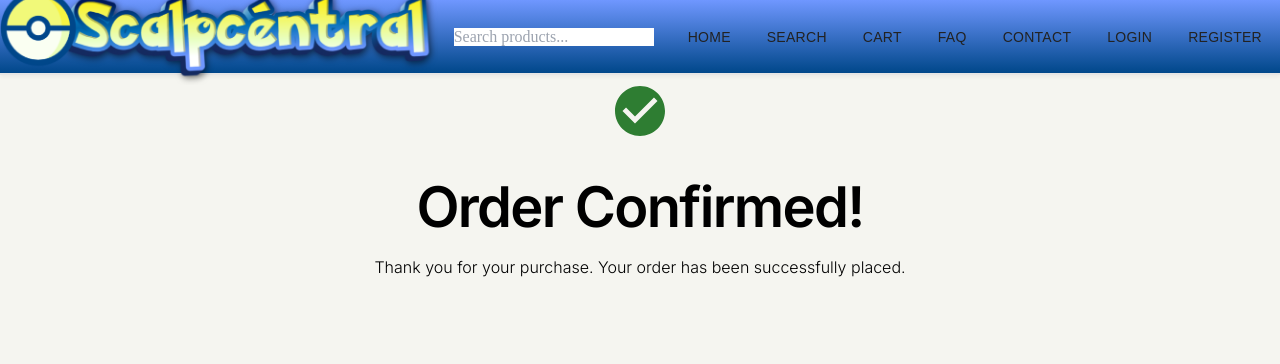
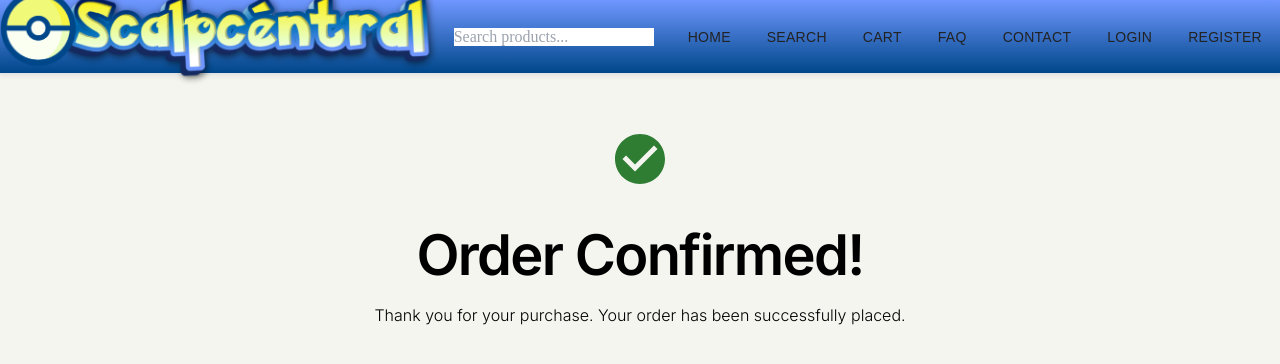
Before and after one commit to QNoah/ScalpCentral, a React (Vite) app in the folder Website/: page /order-confirmation in a window 1280 px wide. Shown: the top 364 px of the page. Built offline with nearby package versions, Linux system fonts and the light colour scheme.

Commit message:
changed folder names, changed styling, added tailwind shortcut

```diff
--- a/Website/src/Components/Pages/MainPage.tsx
+++ b/Website/src/Components/Pages/MainPage.tsx
@@ -3,7 +3,7 @@ import { Search, Filter, TrendingUp, Zap, Flame, Droplet, Sparkles, Leaf } from
 import { Link } from 'react-router';
 import logoImage from '../../assets/imgs/hero.png';
 import '../Styling/HomeStyles.css';
-import Navbar from '../PageParts/Navbar';
+import Navbar from '../Utils/Navbar';
 
 interface Product {
   id: number;
--- a/Website/src/Components/Pages/OrderConfirmation.tsx
+++ b/Website/src/Components/Pages/OrderConfirmation.tsx
@@ -1,20 +1,24 @@
-import CheckCircleIcon from '@mui/icons-material/CheckCircle';
-import Button from "../PageParts/Button";
-import Navbar from '../PageParts/Navbar';
+import CheckCircleIcon from "@mui/icons-material/CheckCircle";
+import Button from "../Utils/Button";
+import Navbar from "../Utils/Navbar";
 
 export default function OrderConfirmation() {
   return (
     <>
-    <Navbar/>
-    <div className="flex justify-center flex-col text-center font-inter mx-10">
-      <div className='text-6xl'>
-      <CheckCircleIcon fontSize='inherit' color='success'/>
+      <Navbar />
+      <div className="mx-10 mt-12">
+        <div className="flex justify-center flex-col text-center font-inter mb-5">
+          <div className="text-6xl">
+            <CheckCircleIcon fontSize="inherit" color="success" />
+          </div>
+          <h1 className="font-semibold mb-4">Order Confirmed!</h1>
+          <p className="font-light">
+            Thank you for your purchase. Your order has been successfully
+            placed.
+          </p>
+        </div>
+        <div className="bg-primary"></div>
       </div>
-      <h1 className="font-semibold mb-4">Order Confirmed!</h1>
-      <p className="font-light">
-        Thank you for your purchase. Your order has been successfully placed.
-      </p>
-    </div>
     </>
   );
 }
--- a/Website/src/Components/Pages/SearchResults.tsx
+++ b/Website/src/Components/Pages/SearchResults.tsx
@@ -1,5 +1,5 @@
 import '../Styling/Search.css';
-import Navbar from '../PageParts/Navbar';
+import Navbar from '../Utils/Navbar.tsx';
 import { useState, useEffect } from 'react';
 import { useSearchParams } from 'react-router-dom';
 import type { Product } from '../Types/Product.ts';
--- /dev/null
+++ b/Website/src/Components/Utils/OrderItem.tsx
@@ -0,0 +1,3 @@
+export default function OrderItem(){
+
+}
--- a/Website/tailwind.config.js
+++ b/Website/tailwind.config.js
@@ -4,8 +4,12 @@ module.exports = {
   theme: {
     extend: {
       fontFamily: {
-        inter: ["Inter", "system-ui", "sans-serif"]
-      }
+        inter: ["Inter", "system-ui", "sans-serif"],
+      },
+      backgroundColor: {
+        primary: "#00478A",
+        secondary: "#F1F979",
+      },
     },
   },
   plugins: [],
```
Also changed, not shown: Website/src/Components/Utils/Button.tsx (renamed from Website/src/Components/PageParts/Button.tsx), Website/src/Components/Utils/Navbar.tsx (renamed from Website/src/Components/PageParts/Navbar.tsx).
